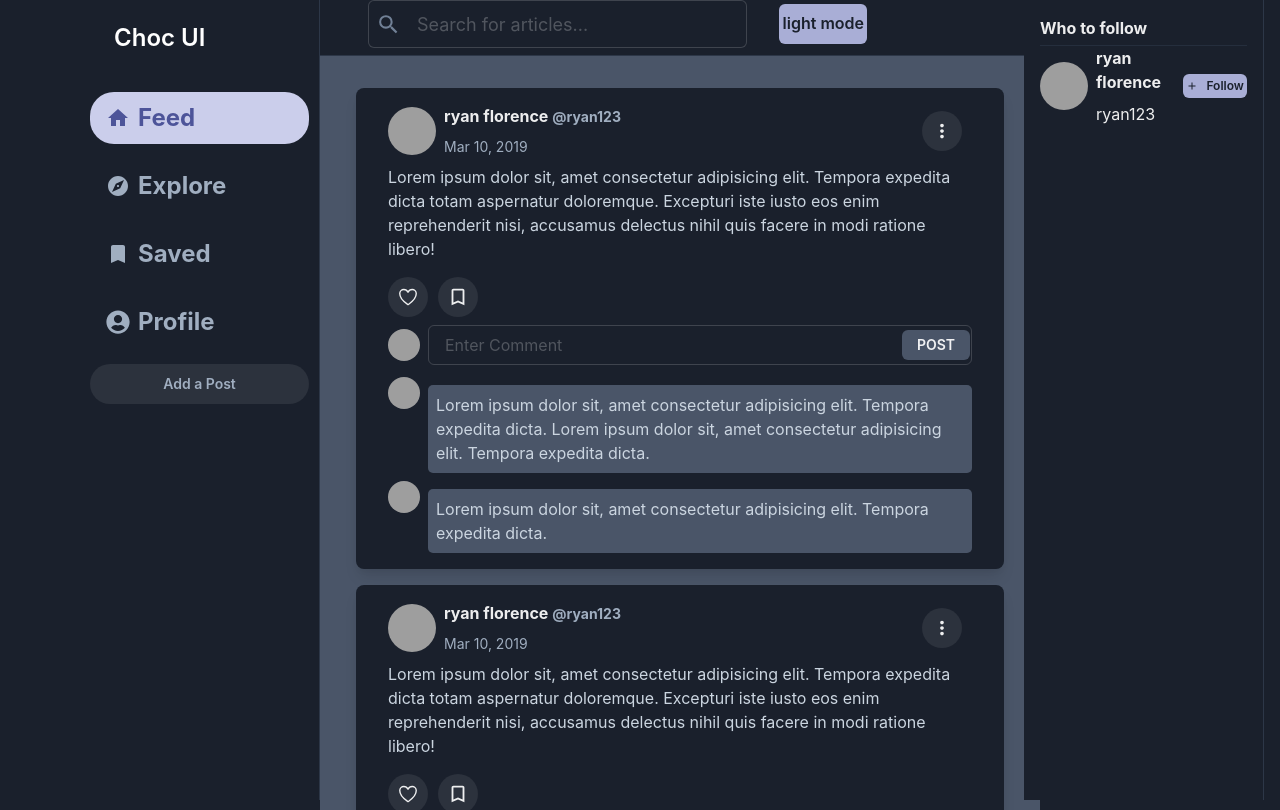
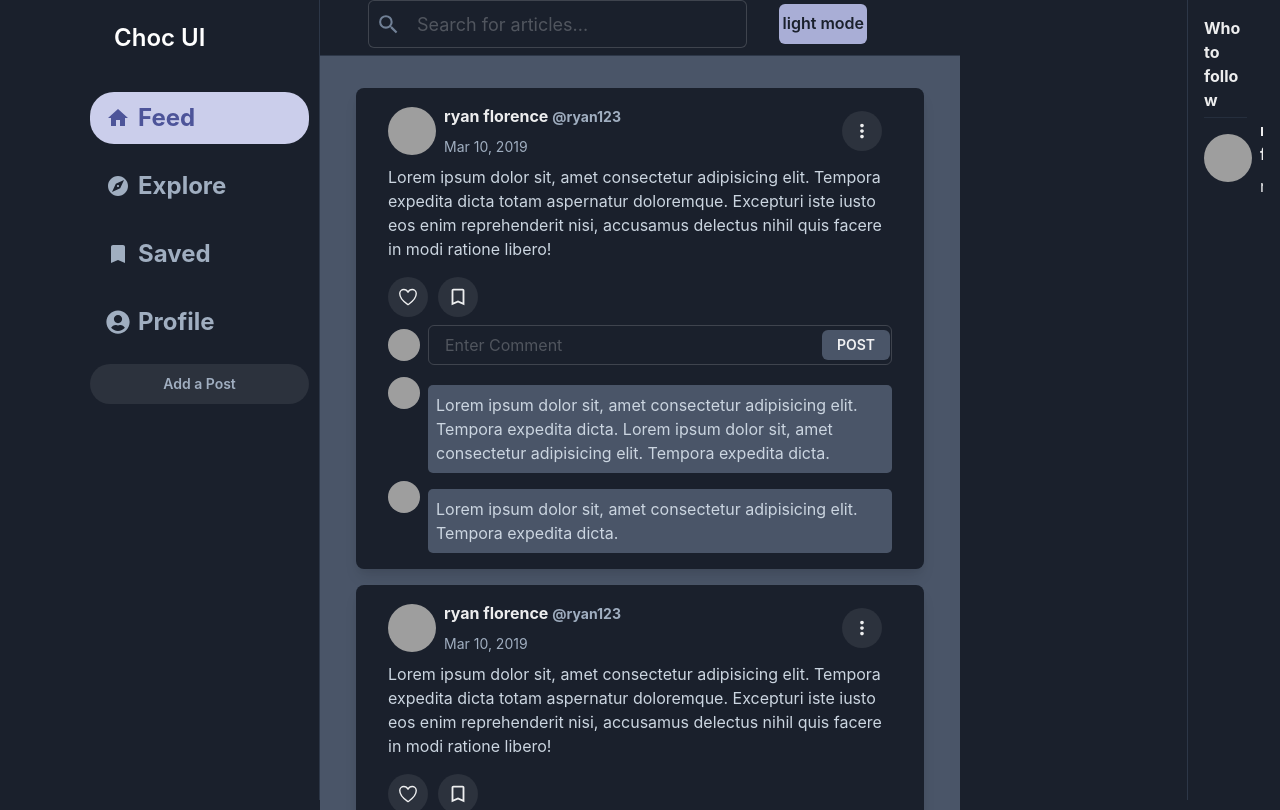
Before and after one commit to mohammadkhizerkhan/social-media, a React (Create React App) app: page /home in a window 1280 px wide. Shown: the top 810 px of the page. Built offline with nearby package versions, Linux system fonts and the light colour scheme; grey boxes are pictures that could not be loaded.

Commit message:
refactored margin

```diff
--- a/src/App.js
+++ b/src/App.js
@@ -14,7 +14,7 @@ function App() {
         // mt={8}
       >
         <DrawerMenu />
-        <Box as="section" ml={{ base: 0, md: 80 }} mr={{ base: 0, md: 60 }} transition=".3s ease">
+        <Box as="section" mx={{ base: 0, md: 80 }} transition=".3s ease">
           <Navbar/>
           <Outlet/>
         </Box>
--- a/src/components/FollowSuggest.jsx
+++ b/src/components/FollowSuggest.jsx
@@ -21,17 +21,18 @@ function FollowSuggest() {
         alignItems="start"
         pos="fixed"
         top="0"
-        right={4}
+        right={17}
         zIndex="sticky"
+
         h="full"
         p="4"
         overflowX="hidden"
         overflowY="auto"
         bg={useColorModeValue("white", "gray.800")}
         borderColor={useColorModeValue("inherit", "gray.700")}
-        borderRightWidth="1px"
+        borderLeftWidth="1px"
         // mt={8}
-        w="60"
+        w={76}
         display={{ base: "none", md: "unset" }}
       >
         <Heading as="h1" size="10px" mb="5px">
--- a/src/components/drawer/SidebarContent.jsx
+++ b/src/components/drawer/SidebarContent.jsx
@@ -12,7 +12,6 @@ function SidebarContent(props) {
       pos="fixed"
       top="0"
       left={20}
-      // mt={8}
       zIndex="sticky"
       h="full"
       pb="10"
```
